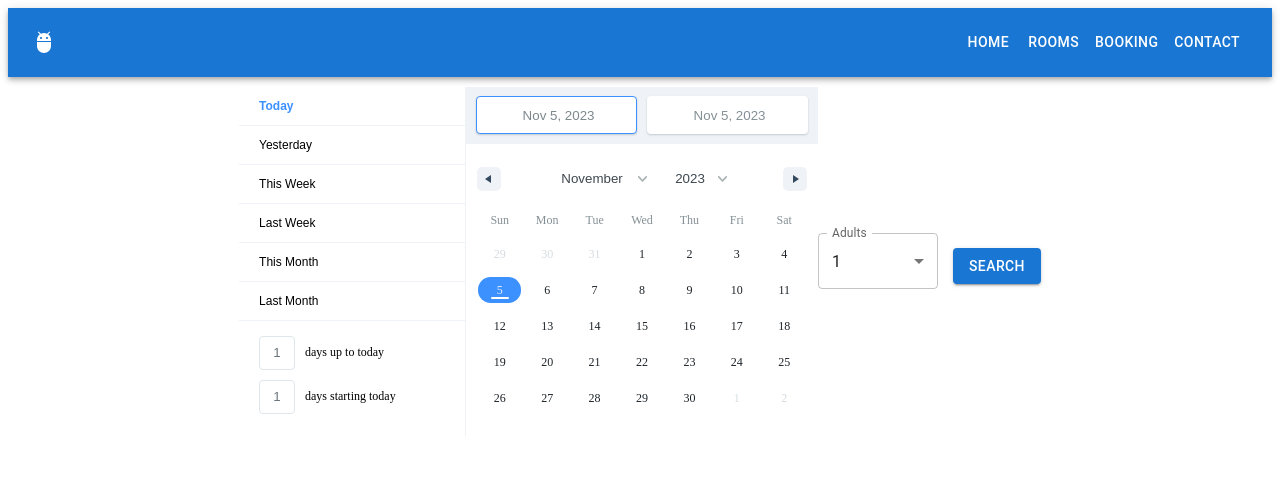
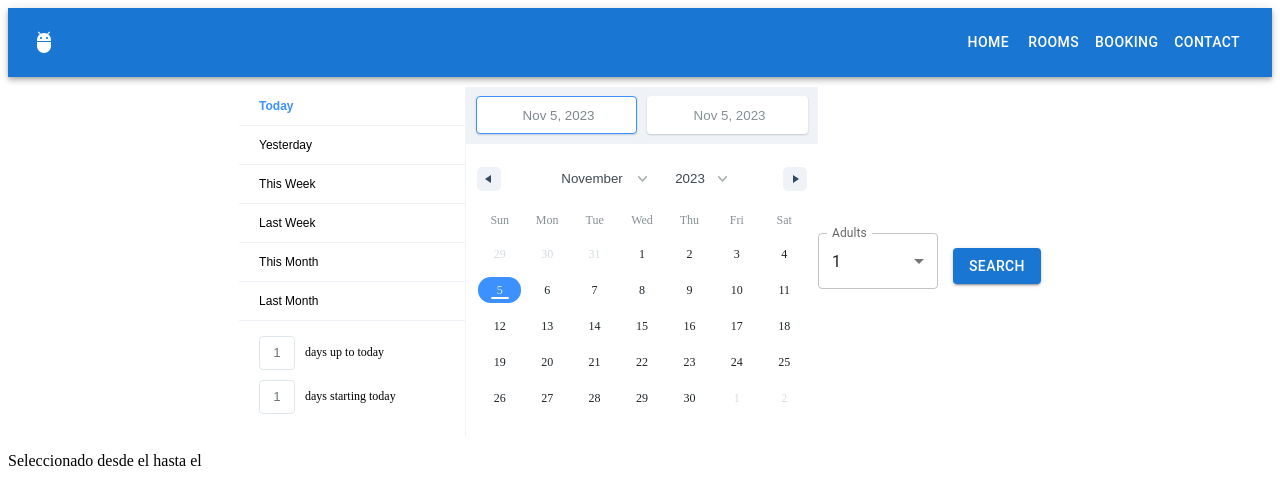
Before and after one commit to goncalhurtado/hotel-software, a React (Vite) app: page /bookings in a window 1280 px wide. Shown: the top 504 px of the page. Built offline with nearby package versions, Linux system fonts and the light colour scheme; data requests are answered from the project's data file; the HTML template or start-up script is replaced by a standard one.

Commit message:
fixed error  date format

```diff
--- a/src/components/DatePickerBooking.jsx
+++ b/src/components/DatePickerBooking.jsx
@@ -9,6 +9,7 @@ import { axiosInstance } from "../config/axiosInstance";
 import { DateRangePicker } from "react-date-range";
 import "react-date-range/dist/styles.css";
 import "react-date-range/dist/theme/default.css";
+import { format } from "date-fns";
 
 const DatePickerBooking = () => {
   const getCapacity = async () => {
@@ -26,27 +27,25 @@ const DatePickerBooking = () => {
   const [dateRange, setDateRange] = useState({
     startDate: new Date(),
     endDate: new Date(),
+    key: "selection",
   });
 
-  // const handleChangeFrom = (e) => {
-  //   const fechaAnalizada = parseISO(e.target.value);
-  //   setDateRange({ ...dateRange, to: e.target.value });
-  //   console.log(fechaAnalizada);
-  // };
-
-  // const handleChangeTo = (selectedTo) => {
-  //   console.log(selectedTo);
-  //   setDateRange({ ...dateRange, to: selectedTo });
-
-  //   // console.log(result);
-  // };
+  const [selected, setSelected] = useState({
+    start_date: "",
+    end_date: "",
+  });
 
   const handleSelect = (ranges) => {
+    const from = format(ranges.selection.startDate, "MM/dd/yyyy");
+    const to = format(ranges.selection.endDate, "MM/dd/yyyy");
+
     setDateRange({
       startDate: ranges.selection.startDate,
       endDate: ranges.selection.endDate,
+      key: "selection",
     });
-    console.log(dateRange);
+
+    setSelected({ start_date: from, end_date: to });
   };
 
   const selectionRange = {
@@ -89,7 +88,9 @@ const DatePickerBooking = () => {
           <Button variant="contained">Search</Button>
         </Box>
       </Box>
-      {/* <p>{`Desde el ${dateRange.from} hasta el ${dateRange.to}`}</p> */}
+      <p>
+        Seleccionado desde el {selected.start_date} hasta el {selected.end_date}
+      </p>
     </form>
   );
 };
```
